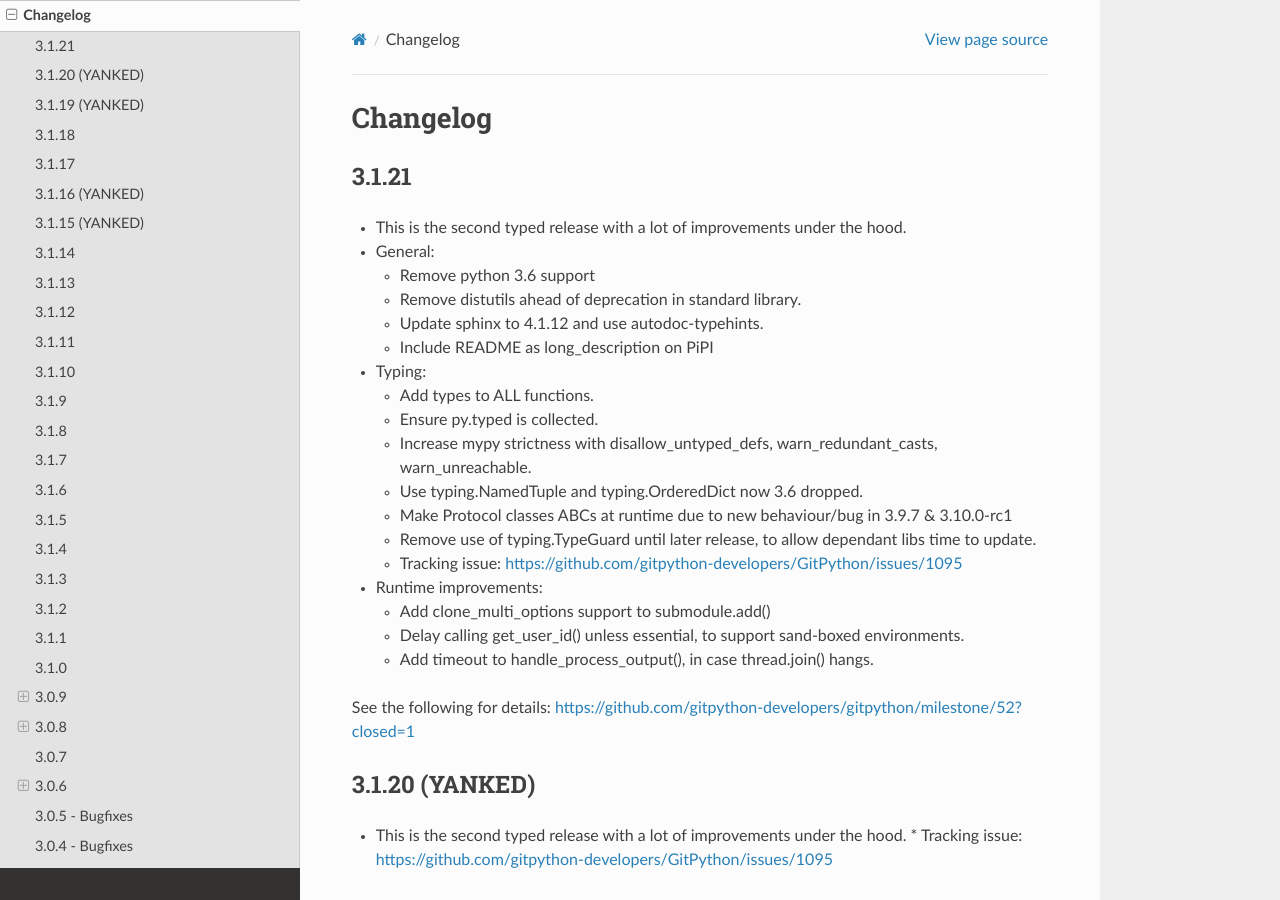
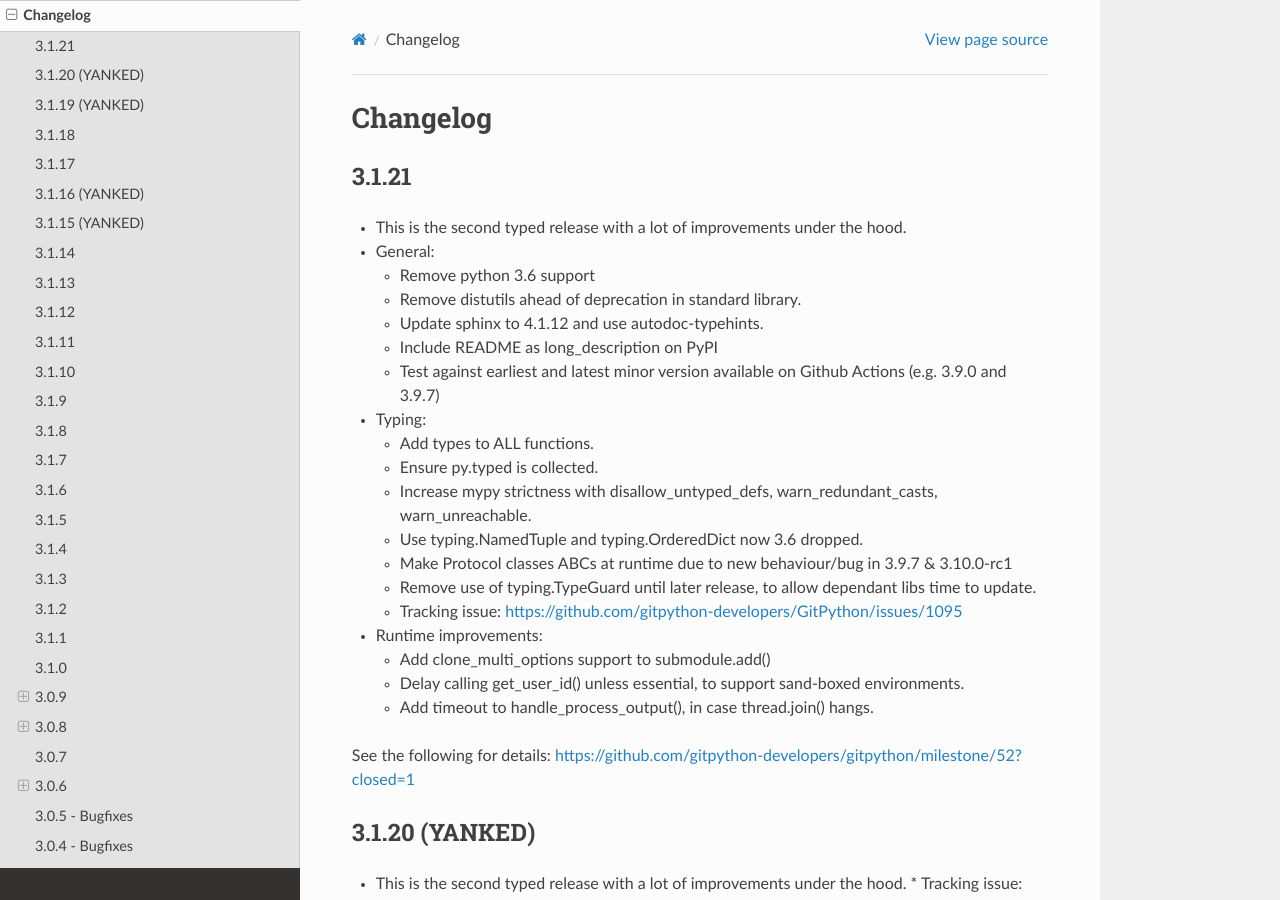
Before and after one commit to gitpython-developers/GitPython, a Sphinx documentation site: the page built from doc/source/changes.rst, in a window 1280 px wide and 900 px high. Built offline with Sphinx 7.4.7 and the Read the Docs theme 2.0.0, drawn with Linux system fonts in a browser that asks for light colours.

Commit message:
Update changes.rst

```diff
--- a/doc/source/changes.rst
+++ b/doc/source/changes.rst
@@ -15,7 +15,10 @@ Changelog
 
   - Update sphinx to 4.1.12 and use autodoc-typehints.
 
-  - Include README as long_description on PiPI
+  - Include README as long_description on PyPI
+
+  - Test against earliest and latest minor version available on Github Actions (e.g. 3.9.0 and 3.9.7)
+
 
 * Typing:
 
```
